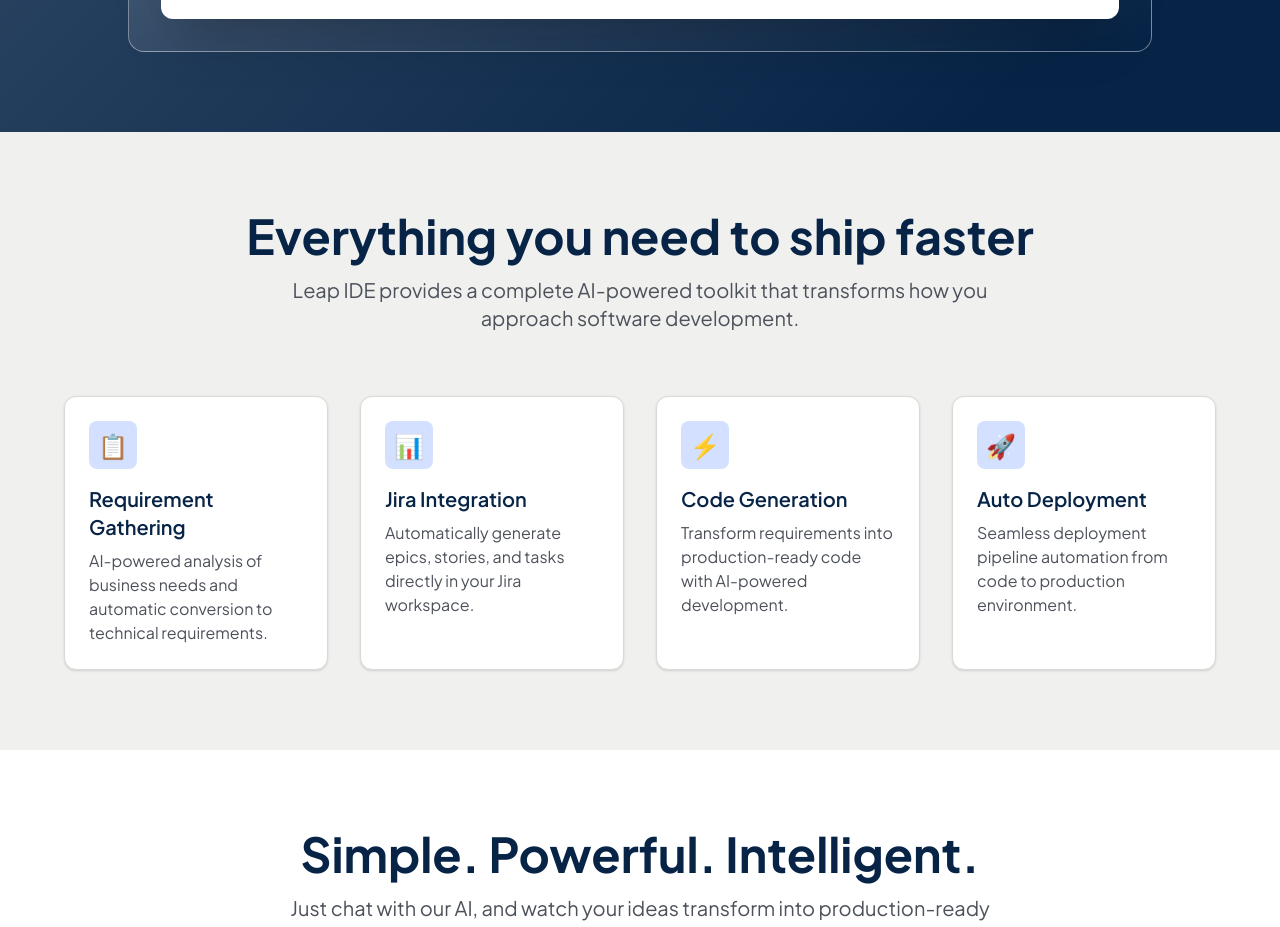
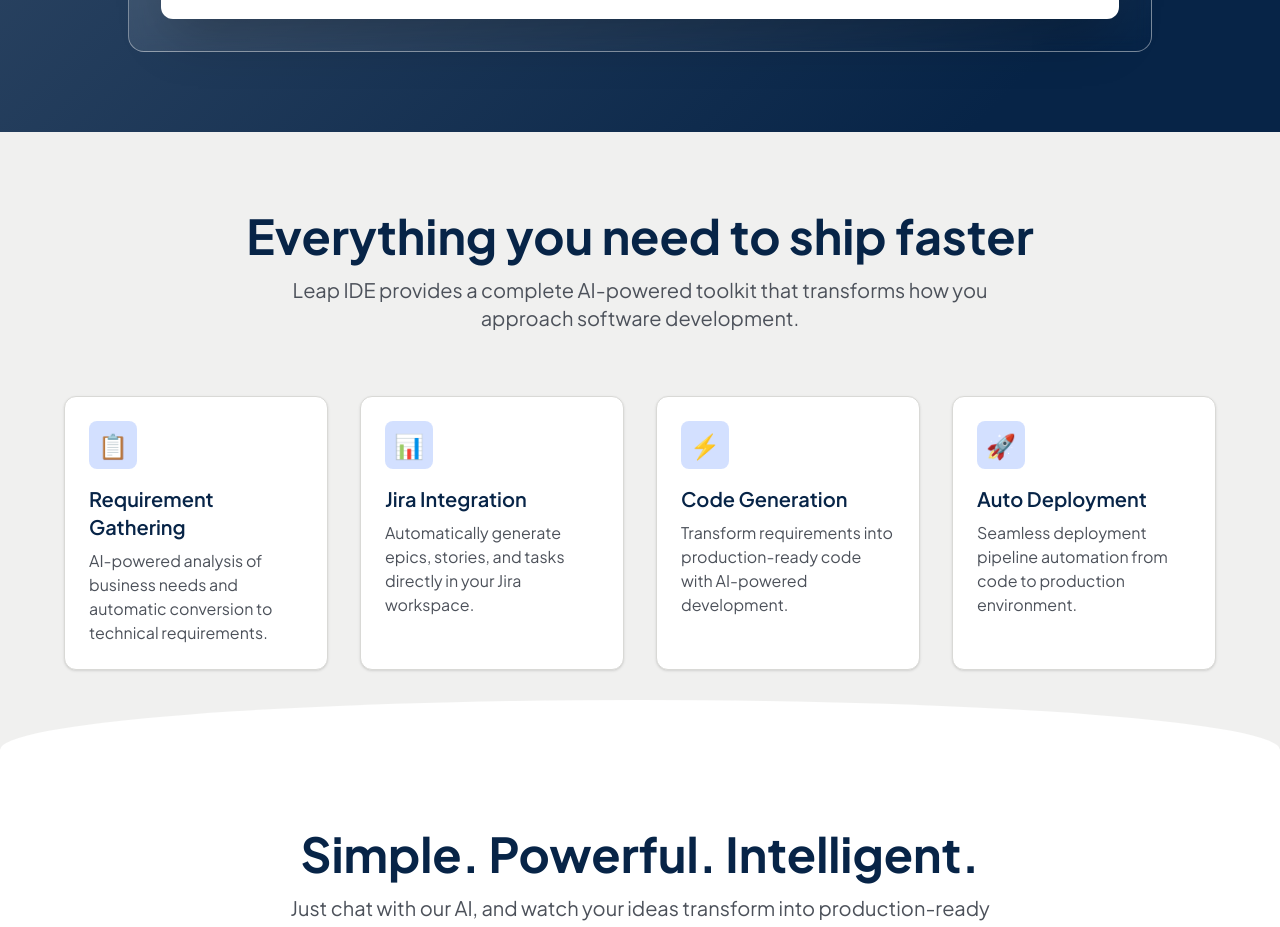
Before and after one commit to akhunters/leap-sdlc-design, a Next.js app: page / in a window 1280 px wide. Shown: the part 820-1747 px from the top of the page. Built offline with nearby package versions, Linux system fonts and the light colour scheme.

Commit message:
update section breaks

```diff
--- a/src/app/globals.css
+++ b/src/app/globals.css
@@ -243,3 +243,34 @@
             drop-shadow(0 0 8px rgba(0, 153, 255, 0.4));
   }
 }
+
+/* Clean Section Transitions */
+.section-slope {
+  position: relative;
+}
+
+.section-slope::after {
+  content: '';
+  position: absolute;
+  bottom: 0;
+  left: 0;
+  width: 100%;
+  height: 40px;
+  background: var(--background);
+  clip-path: polygon(0 100%, 100% 0, 100% 100%, 0 100%);
+}
+
+.section-curve {
+  position: relative;
+}
+
+.section-curve::after {
+  content: '';
+  position: absolute;
+  bottom: 0;
+  left: 0;
+  width: 100%;
+  height: 50px;
+  background: var(--background);
+  border-radius: 50% 50% 0 0 / 100% 100% 0 0;
+}
--- a/src/app/page.tsx
+++ b/src/app/page.tsx
@@ -100,7 +100,7 @@
       {/* Features Section */}
       <section
         id="features"
-        className="px-6 py-20 bg-secondary-cool-grey-1c-40"
+        className="px-6 py-20 bg-secondary-cool-grey-1c-40 section-curve"
       >
         <div className="max-w-6xl mx-auto">
           <div className="text-center mb-16">
```
